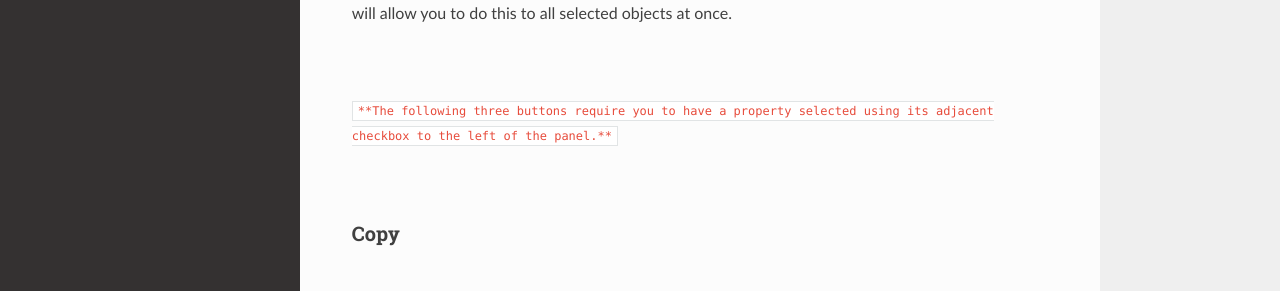
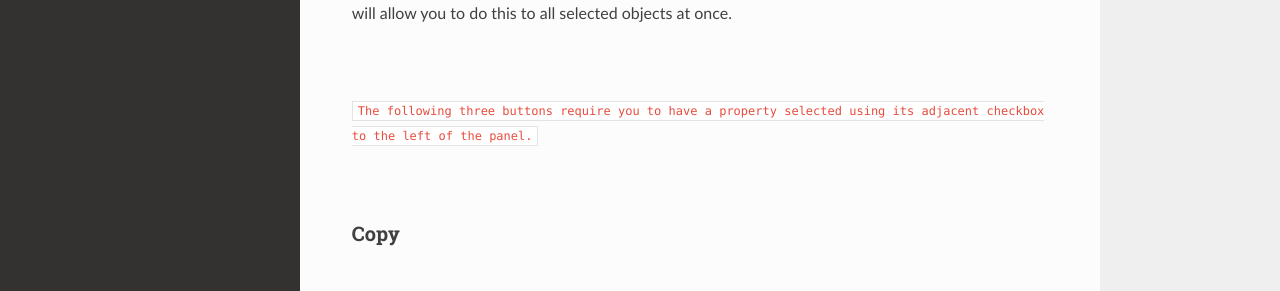
Before and after one commit to imperfectlink/PowerProps, a Sphinx documentation site: the page built from docs/source/interface.rst, in a window 1280 px wide and 1324 px high. Shown: the part 704-995 px from the top of the window. Built offline with Sphinx 7.4.7 and the Read the Docs theme 2.0.0, drawn with Linux system fonts in a browser that asks for light colours.

```diff
--- a/docs/source/interface.rst
+++ b/docs/source/interface.rst
@@ -21,7 +21,7 @@ You can set soft limits to corral values within a certain range while still allo
 
 |
 
-``**The following three buttons require you to have a property selected using its adjacent checkbox to the left of the panel.**``
+``The following three buttons require you to have a property selected using its adjacent checkbox to the left of the panel.``
 
 |
 
```
